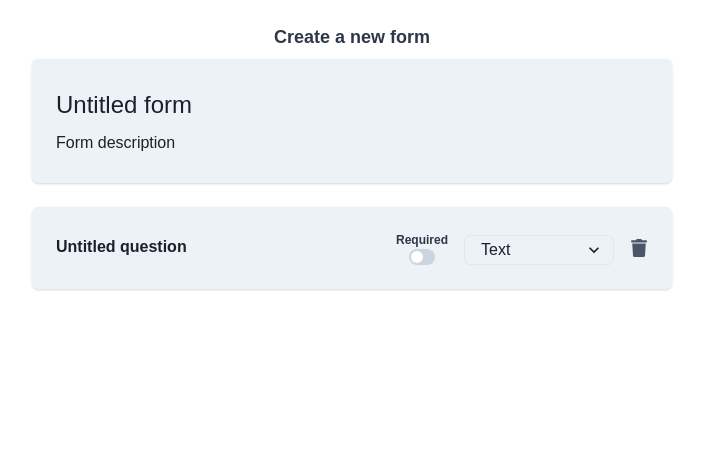
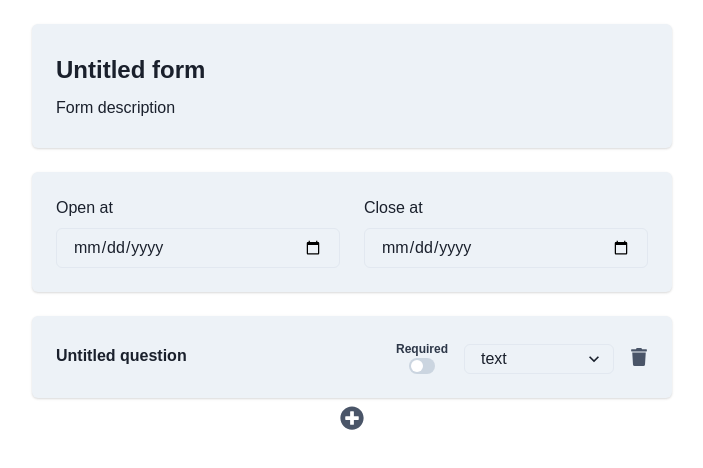
Before and after one commit to agherasie/gno-forms, a React (Vite) app in the folder frontend/: page /create in a window 1280 px wide. Shown: the top 468 px of the page, without its empty margins (288-991 px from the left). Built offline with nearby package versions, Linux system fonts and the light colour scheme.

Commit message:
feat: dynamic form creation

```diff
--- a/frontend/index.html
+++ b/frontend/index.html
@@ -2,7 +2,7 @@
 <html lang="en">
   <head>
     <meta charset="UTF-8" />
-    <link rel="icon" type="image/svg+xml" href="/gnolandlogo.svg" />
+    <link rel="icon" type="image/svg+xml" href="/gnolandlogo.png" />
     <meta name="viewport" content="width=device-width, initial-scale=1.0" />
     <title>Gno Forms</title>
   </head>
--- /dev/null
+++ b/frontend/src/components/FormField.tsx
@@ -0,0 +1,165 @@
+import {
+  Card,
+  HStack,
+  Editable,
+  EditablePreview,
+  EditableInput,
+  VStack,
+  Switch,
+  Select,
+  Icon,
+  Text,
+} from "@chakra-ui/react";
+import { FC, useCallback, useMemo } from "react";
+import { ControllerRenderProps } from "react-hook-form";
+import { FaPlusCircle, FaTrash } from "react-icons/fa";
+import { FieldData, FieldType, FormCreationData } from "../type";
+
+interface FormFieldProps {
+  field: ControllerRenderProps<FormCreationData, "fields">;
+  question: FieldData;
+  idx: number;
+}
+
+const FormField: FC<FormFieldProps> = ({ idx, field }) => {
+  const value = useMemo<FieldData>(() => field.value[idx], [field.value, idx]);
+
+  const onChange = useCallback(
+    (newVal: FieldData) =>
+      field.onChange(field.value.map((v, i) => (i === idx ? newVal : v))),
+    [field, idx]
+  );
+
+  return (
+    <Card w="100%" bg="gray.100" p="24px">
+      <HStack align="bottom" w="100%" justify="space-between" spacing="24px">
+        <Editable
+          onChange={(newLabel) =>
+            onChange({
+              ...value,
+              label: newLabel,
+            })
+          }
+          value={value.label}
+          fontWeight="bold"
+          w="100%"
+          defaultValue="Untitled question"
+        >
+          <EditablePreview />
+          <EditableInput />
+        </Editable>
+        <HStack align="center" spacing="16px">
+          <VStack spacing={0}>
+            <Text fontSize="12px" fontWeight="bold">
+              Required
+            </Text>
+            <Switch
+              isChecked={value.required}
+              onChange={(event) =>
+                onChange({
+                  ...value,
+                  required: event.target.checked,
+                })
+              }
+              size="sm"
+              colorScheme="gray"
+            />
+          </VStack>
+          <Select
+            onChange={(event) =>
+              onChange({
+                ...value,
+                fieldType: event.target.value as FieldType,
+                options: [
+                  ...(event.target.value === FieldType.CHOICE ||
+                  event.target.value === FieldType.MULTI_CHOICE
+                    ? ["Untitled option"]
+                    : []),
+                ],
+              })
+            }
+            value={value.fieldType}
+            mt="auto"
+            h="30px"
+            w="150px"
+          >
+            {Object.values(FieldType).map((type) => (
+              <option key={type} value={type}>
+                {type}
+              </option>
+            ))}
+          </Select>
+          <Icon
+            fontSize="18px"
+            as={FaTrash}
+            onClick={() =>
+              field.onChange(field.value.filter((_, i) => i !== idx))
+            }
+            cursor="pointer"
+            color="gray.600"
+            _hover={{ color: "red.500" }}
+          />
+        </HStack>
+      </HStack>
+      {(value.fieldType === FieldType.CHOICE ||
+        value.fieldType === FieldType.MULTI_CHOICE) && (
+        <VStack w="100%" align="start" spacing="12px" mt="12px">
+          <VStack w="100%" align="start" spacing="4px">
+            {value.options?.map((option, optionIdx) => (
+              <HStack key={optionIdx} spacing="8px">
+                <Icon
+                  as={FaTrash}
+                  fontSize="12px"
+                  _hover={{ color: "red.500" }}
+                  color="gray.500"
+                  cursor="pointer"
+                  onClick={() =>
+                    onChange({
+                      ...value,
+                      options: (value.options ?? []).filter(
+                        (_, i) => i !== optionIdx
+                      ),
+                    })
+                  }
+                />
+                <Editable
+                  w="100%"
+                  fontSize="12px"
+                  onChange={(newOption) =>
+                    onChange({
+                      ...value,
+                      options: (value.options ?? []).map((o, i) =>
+                        i === optionIdx ? newOption : o
+                      ),
+                    })
+                  }
+                  value={option ?? "Untitled option"}
+                >
+                  <EditablePreview />
+                  <EditableInput />
+                </Editable>
+              </HStack>
+            ))}
+          </VStack>
+          <Icon
+            cursor="pointer"
+            onClick={() =>
+              onChange({
+                ...value,
+                options: [...(value.options ?? []), "Untitled option"],
+              })
+            }
+            _hover={{
+              color: "gray.800",
+            }}
+            as={FaPlusCircle}
+            fontSize="12px"
+            color="gray.600"
+          />
+        </VStack>
+      )}
+    </Card>
+  );
+};
+
+export default FormField;
--- a/frontend/src/pages/FormCreation.tsx
+++ b/frontend/src/pages/FormCreation.tsx
@@ -4,72 +4,117 @@ import {
   EditableInput,
   EditablePreview,
   EditableTextarea,
-  HStack,
+  FormControl,
+  FormLabel,
   Icon,
-  Select,
-  Switch,
-  Text,
+  Input,
+  SimpleGrid,
   VStack,
 } from "@chakra-ui/react";
-import { FC } from "react";
-import { FaTrash } from "react-icons/fa";
+import { FC, useEffect } from "react";
+import { Controller, useForm } from "react-hook-form";
+import FormField from "../components/FormField";
+import { FormCreationData, FieldType } from "../type";
+import { FaPlusCircle } from "react-icons/fa";
 
 const FormCreation: FC = () => {
+  const { control, watch, register } = useForm<FormCreationData>({
+    defaultValues: {
+      title: "Untitled form",
+      description: "Form description",
+      fields: [
+        {
+          fieldType: FieldType.TEXT,
+          label: "Untitled question",
+          required: false,
+        },
+      ],
+    },
+  });
+
+  const [watchTitle, watchFields] = watch(["title", "fields"]);
+  console.log({ watchFields });
+
+  useEffect(() => {
+    document.title = `${watchTitle || "Untitled form"} - Gno Forms`;
+  }, [watchTitle]);
+
   return (
     <VStack py="24px" px="25%">
-      <Text fontSize="18px" fontWeight="bold">
-        Create a new form
-      </Text>
       <VStack align="start" w="100%" spacing="24px">
         <Card w="100%" bg="gray.100" p="24px">
-          <Editable w="100%" fontSize="24px" defaultValue="Untitled form">
-            <EditablePreview />
-            <EditableInput />
-          </Editable>
-          <Editable w="100%" defaultValue="Form description">
-            <EditablePreview />
-            <EditableTextarea />
-          </Editable>
+          <Controller
+            control={control}
+            name="title"
+            render={({ field }) => (
+              <Editable
+                w="100%"
+                fontWeight="bold"
+                fontSize="24px"
+                value={field.value}
+              >
+                <EditablePreview />
+                <EditableInput {...field} />
+              </Editable>
+            )}
+          />
+          <Controller
+            control={control}
+            name="description"
+            render={({ field }) => (
+              <Editable w="100%" fontSize="16px" value={field.value}>
+                <EditablePreview />
+                <EditableTextarea {...field} />
+              </Editable>
+            )}
+          />
         </Card>
         <Card w="100%" bg="gray.100" p="24px">
-          <HStack
-            align="bottom"
-            w="100%"
-            justify="space-between"
-            spacing="24px"
-          >
-            <Editable
-              fontWeight="bold"
-              w="100%"
-              defaultValue="Untitled question"
-            >
-              <EditablePreview />
-              <EditableInput />
-            </Editable>
-            <HStack align="center" spacing="16px">
-              <VStack spacing={0}>
-                <Text fontSize="12px" fontWeight="bold">
-                  Required
-                </Text>
-                <Switch size="sm" colorScheme="gray" />
-              </VStack>
-              <Select mt="auto" h="30px" w="150px" defaultValue="text">
-                <option value="text">Text</option>
-                <option value="number">Number</option>
-                <option value="boolean">Boolean</option>
-                <option value="select">Choice</option>
-                <option value="select">Multichoice</option>
-              </Select>
+          <SimpleGrid columns={2} w="100%" spacing="24px">
+            <FormControl w="100%">
+              <FormLabel>Open at</FormLabel>
+              <Input {...register("openAt")} type="date" />
+            </FormControl>
+            <FormControl w="100%">
+              <FormLabel>Close at</FormLabel>
+              <Input {...register("closeAt")} type="date" />
+            </FormControl>
+          </SimpleGrid>
+        </Card>
+        <Controller
+          control={control}
+          name="fields"
+          render={({ field }) => (
+            <VStack w="100%">
+              {watchFields.map((question, idx) => (
+                <FormField
+                  key={idx}
+                  idx={idx}
+                  field={field}
+                  question={question}
+                />
+              ))}
               <Icon
-                fontSize="18px"
-                as={FaTrash}
                 cursor="pointer"
+                onClick={() =>
+                  field.onChange(
+                    field.value.concat({
+                      fieldType: FieldType.TEXT,
+                      label: "Untitled question",
+                      required: false,
+                    })
+                  )
+                }
+                _hover={{
+                  color: "gray.800",
+                }}
+                as={FaPlusCircle}
+                fontSize="24px"
                 color="gray.600"
-                _hover={{ color: "red.500" }}
               />
-            </HStack>
-          </HStack>
-        </Card>
+            </VStack>
+          )}
+        />
       </VStack>
     </VStack>
   );
--- /dev/null
+++ b/frontend/src/type.ts
@@ -0,0 +1,22 @@
+export enum FieldType {
+  TEXT = "text",
+  NUMBER = "number",
+  BOOLEAN = "boolean",
+  CHOICE = "choice",
+  MULTI_CHOICE = "multichoice",
+}
+
+export interface FieldData {
+  label: string;
+  required: boolean;
+  fieldType: FieldType;
+  options?: string[];
+}
+
+export interface FormCreationData {
+  title: string;
+  description: string;
+  fields: FieldData[];
+  openAt: string;
+  closeAt: string;
+}
```
Also changed, not shown: frontend/public/gnolandlogo.png.
